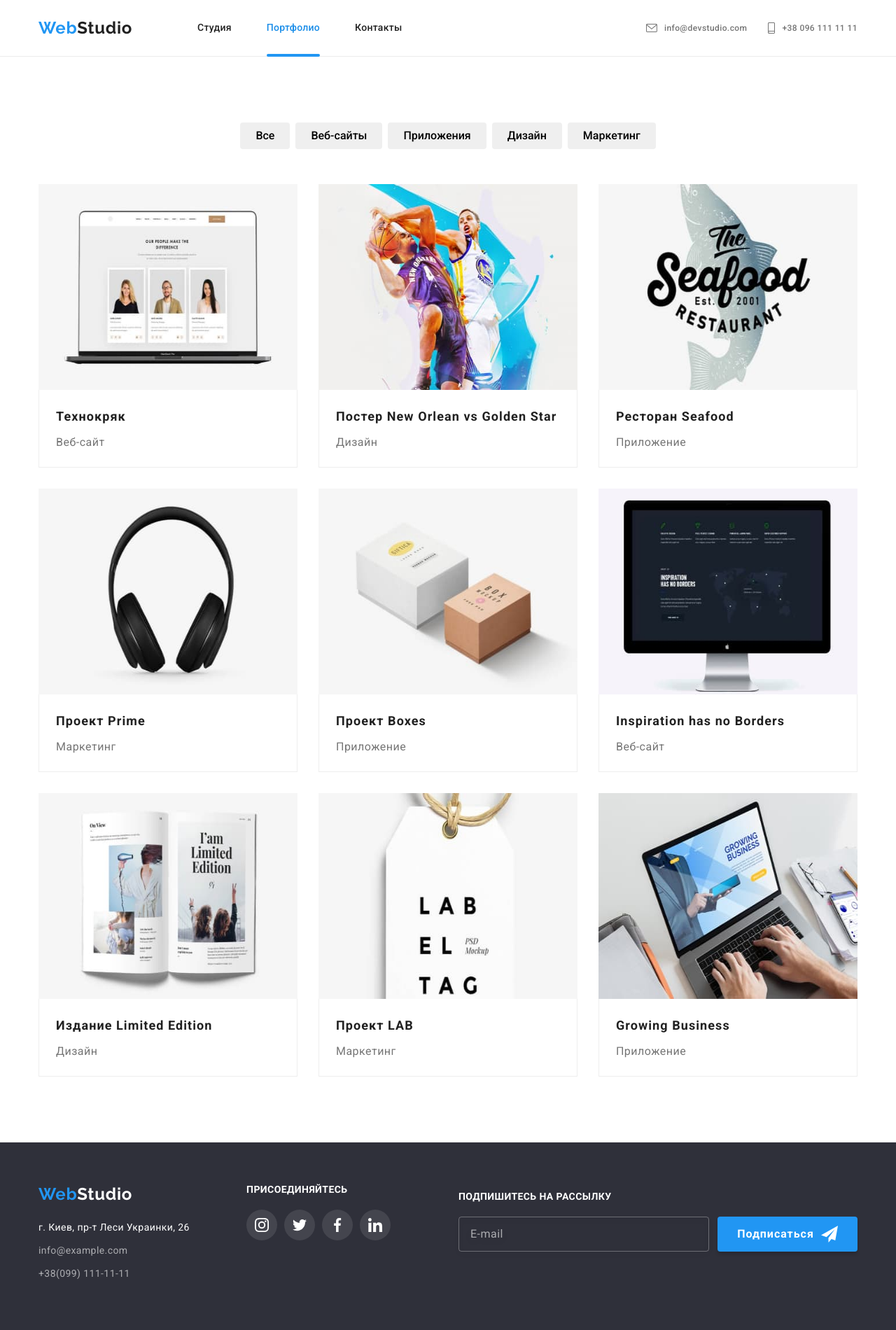
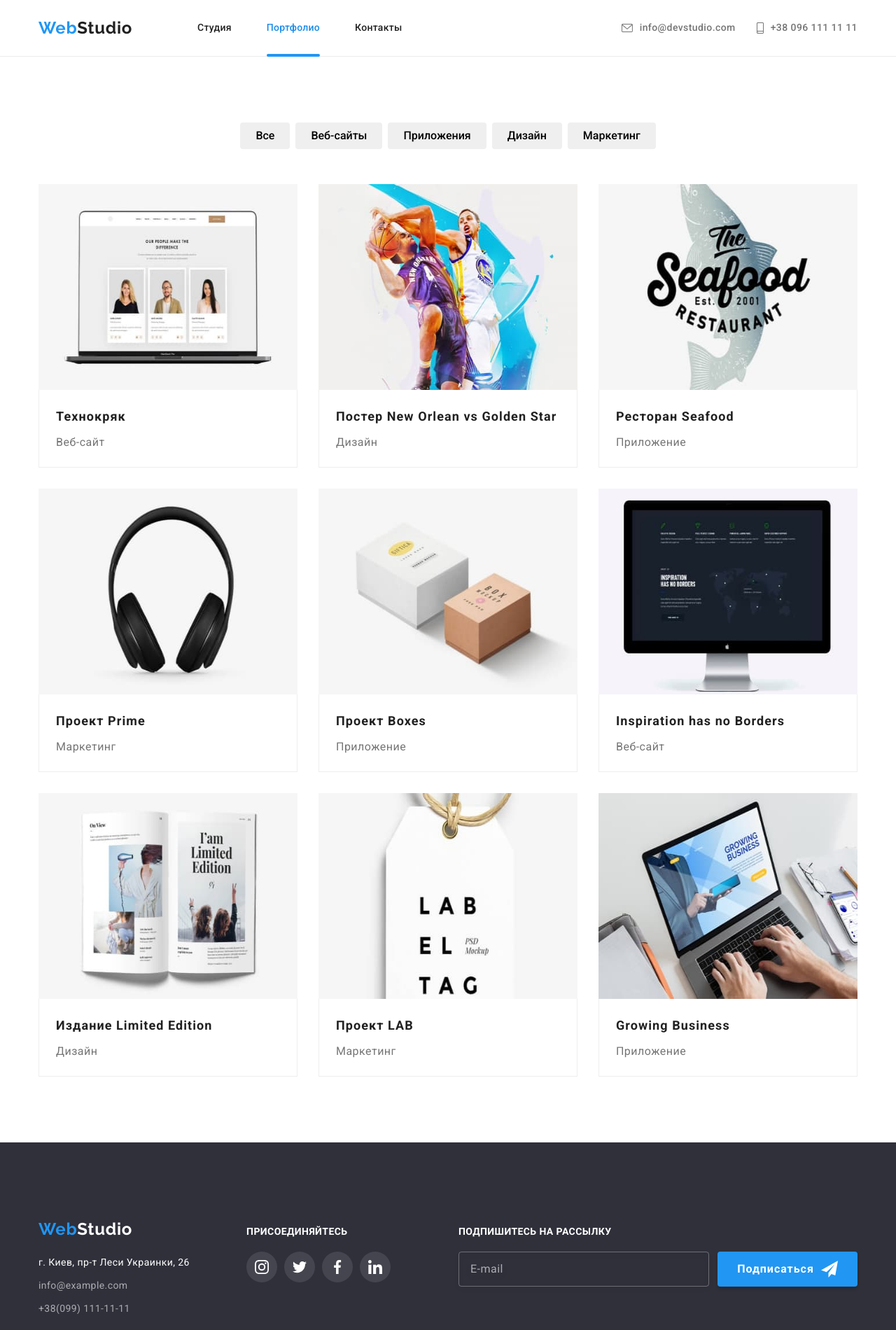
Before and after one commit to serg-itsh/goit-markup-hw-08, a plain HTML site: page portfolio.html in a window 1280 px wide. Shown: the top 1900 px of the page at 70% size. Drawn offline with nearby package versions, Linux system fonts and the light colour scheme.

Commit message:
Внесення останніх правок в геометрії елементів.

```diff
--- a/sass/components/_auth-nav.scss
+++ b/sass/components/_auth-nav.scss
@@ -57,7 +57,12 @@
 
   @media screen and (min-width: 768px) {
     font-size: 12px;
-    line-height: 14px;
+    line-height: 1.17px;
+  }
+
+  @media screen and (min-width: 1200px) {
+    font-size: 14px;
+    line-height: 1.14;
   }
 
   &--tel {
--- a/sass/components/_clients.scss
+++ b/sass/components/_clients.scss
@@ -54,6 +54,7 @@
       font-weight: 700;
       font-size: 36px;
       line-height: 1.17;
+      margin-bottom: 50px;
     }
   }
 
--- a/sass/components/_page-footer.scss
+++ b/sass/components/_page-footer.scss
@@ -2,11 +2,22 @@
   <!-- Подвал --> */
 .footer-social {
   // padding-top: 60px;
-  padding-bottom: 60px;
+  // padding-bottom: 60px;
+  margin-top: 60px;
+  margin-bottom: 60px;
 
-  @media (max-width: 767px) {
-    padding-top: 60px;
-    // padding-bottom: 60px;
+  // @media (max-width: 767px) {
+  // margin-top: 60px;
+  // margin-bottom: 60px;
+  // }
+
+  @media (min-width: 768px) {
+    margin-top: 10px;
+    margin-bottom: 0px;
+  }
+  @media (min-width: 1200px) {
+    margin-top: 10px;
+    margin-bottom: 0px;
   }
 }
 .page-footer {
@@ -126,6 +137,10 @@
 .page-footer__form > .footer-social__slogan {
   display: inline-block;
   margin-bottom: 20px;
+
+  @media screen and (min-width: 768px) {
+    margin-top: 60px;
+  }
 }
 
 .page-footer__form-input {
--- a/sass/components/_team.scss
+++ b/sass/components/_team.scss
@@ -26,7 +26,7 @@
 
     @media screen and (min-width: 1200px) {
       padding-top: 94px;
-      padding-bottom: 50px;
+      padding-bottom: 65px;
       font-weight: 700;
       font-size: 36px;
       line-height: 1.17px;
--- a/sass/components/_work.scss
+++ b/sass/components/_work.scss
@@ -1,6 +1,6 @@
 /*  <!-- Чем мы занимаемся --> */
 .work {
-  padding-top: 34px;
+  // padding-top: 34px;
   padding-bottom: 94px;
 
   @media screen and (max-width: 1199px) {
```
Also changed, not shown: css/main.css, css/main.min.css, 2 other files.
